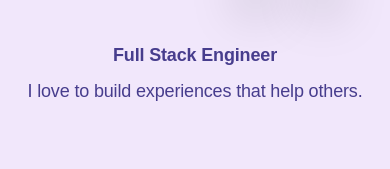
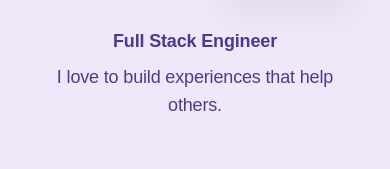
Before and after one commit to dejesusbg/resume, a Next.js app: page / in a window 390 px wide. Shown: the part 437-606 px from the top of the page. Built offline with nearby package versions, Linux system fonts and the light colour scheme; no server answers; a web font is replaced by a local one.

Commit message:
minor description style change

```diff
--- a/src/app/page.tsx
+++ b/src/app/page.tsx
@@ -11,7 +11,7 @@ const Hero = () => {
 			<MarkdownRaw>{tAbout.raw('name')}</MarkdownRaw>
 			<div className="flex flex-col space-y-2 text-lg text-center md:text-2xl">
 				<h2 className="font-semibold">{tAbout('title')}</h2>
-				<p>{tAbout('description')}</p>
+				<p className="max-w-xs mx-auto sm:max-w-lg lg:max-w-2xl">{tAbout('description')}</p>
 			</div>
 		</Section>
 	);
```
